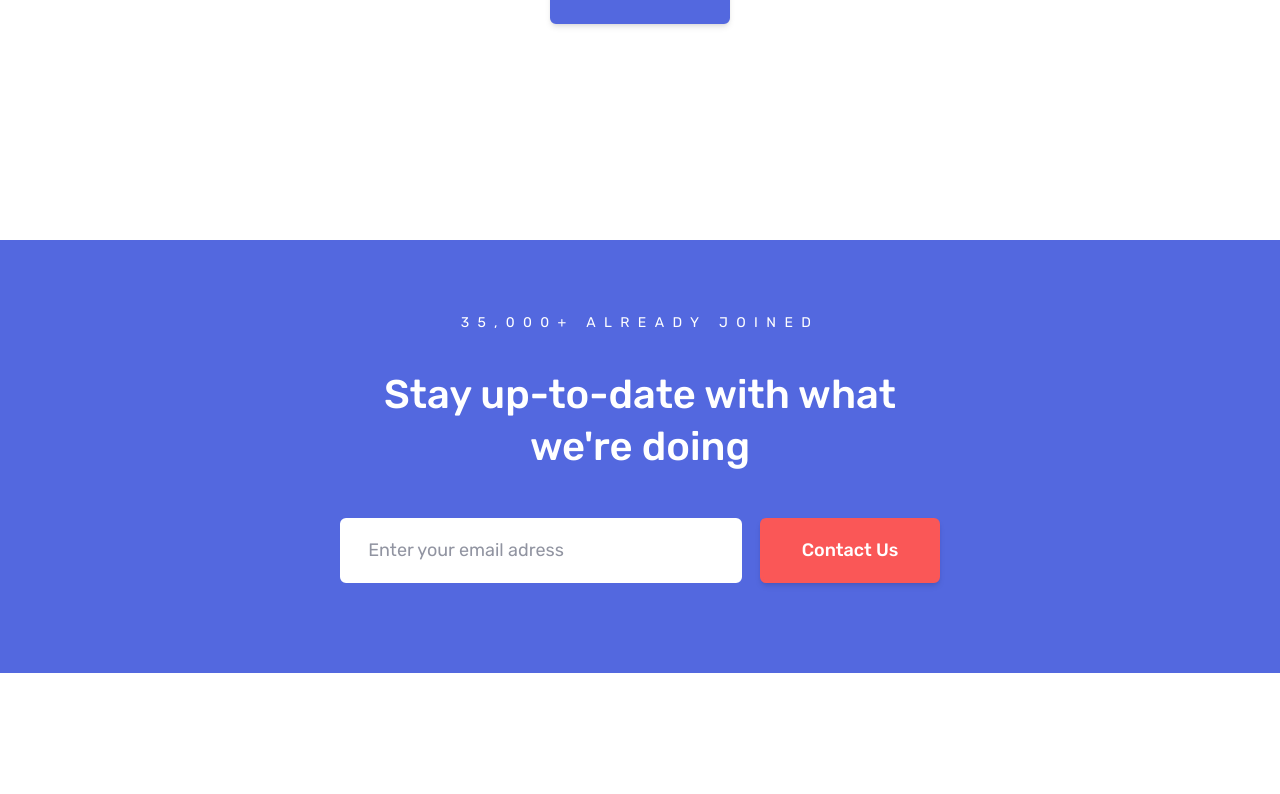
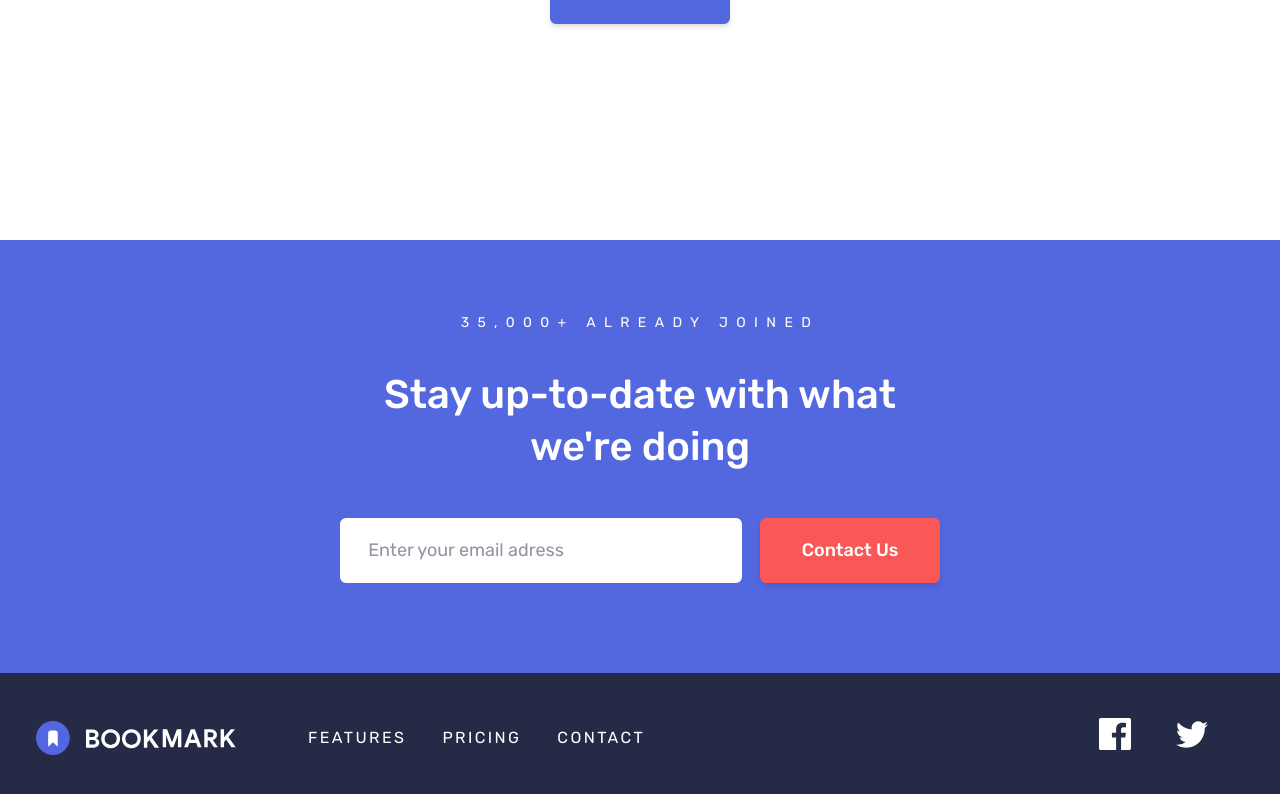
Before and after one commit to rikster-r/bookmark-master, a React (Vite) app: page / in a window 1280 px wide. Shown: the part 3424-4218 px from the top of the page. Before the commit the page ends 4097 px from the top, so only its background shows below. Built offline with nearby package versions, Linux system fonts and the light colour scheme.

Commit message:
Add footer

```diff
--- a/src/App.tsx
+++ b/src/App.tsx
@@ -6,6 +6,7 @@ import FeaturesSection from './components/FeaturesSection';
 import DownloadSection from './components/DownloadSection';
 import FAQSection from './components/FAQSection';
 import ContactSection from './components/ContactSection';
+import Footer from './components/Footer';
 
 function App() {
   return (
@@ -16,6 +17,7 @@ function App() {
       <DownloadSection />
       <FAQSection />
       <ContactSection />
+      <Footer />
     </>
   );
 }
--- /dev/null
+++ b/src/components/Footer.tsx
@@ -0,0 +1,38 @@
+import '../styles/footer.css';
+import BookmarkLogo from '../assets/logo-bookmark-white.svg';
+import TwitterIcon from '../assets/icon-twitter.svg';
+import FacebookIcon from '../assets/icon-facebook.svg';
+
+const Footer = () => {
+  return (
+    <footer className="footer">
+      <div className="content">
+        <div className="bookmark-logo-wrapper">
+          <img src={BookmarkLogo} alt="" className="bookmark-logo" />
+        </div>
+        <nav className="section-nav">
+          <a href="#features" className="section-link">
+            Features
+          </a>
+          <a href="#" className="section-link">
+            Pricing
+          </a>
+          <a href="#" className="section-link">
+            Contact
+          </a>
+        </nav>
+
+        <div className="social-media-links">
+          <a href="#">
+            <img src={FacebookIcon} alt="" />
+          </a>
+          <a href="#">
+            <img src={TwitterIcon} alt="" />
+          </a>
+        </div>
+      </div>
+    </footer>
+  );
+};
+
+export default Footer;
--- a/src/styles/contact.css
+++ b/src/styles/contact.css
@@ -6,7 +6,7 @@
   padding: 4rem 0;
 }
 
-.content {
+.section-contact .content {
   max-width: 600px;
   margin: 0 auto;
   display: flex;
@@ -85,6 +85,11 @@
   font-weight: 500;
 }
 
+.section-contact .btn-primary:hover,
+.section-contact .btn-primary:focus-visible {
+  background-color: #fff;
+}
+
 @media (min-width: 768px) {
   .contact-form {
     flex-direction: row;
--- /dev/null
+++ b/src/styles/footer.css
@@ -0,0 +1,66 @@
+.footer {
+  background-color: var(--secondary-blue);
+  display: flex;
+  margin-bottom: 0;
+  align-items: center;
+  padding: 2.5rem 2rem 0 2rem;
+}
+
+.footer .content {
+  margin: 0 auto;
+  display: flex;
+  width: 100%;
+  max-width: 1400px;
+  align-items: center;
+  flex-direction: column;
+}
+
+.footer .bookmark-logo-wrapper {
+  display: flex;
+  align-items: center;
+}
+
+.footer .bookmark-logo {
+  height: auto;
+  margin-bottom: 2rem;
+}
+
+.footer .section-nav {
+  align-items: center;
+  display: flex !important;
+}
+
+.footer .section-link:not(:hover) {
+  color: #fff;
+}
+
+.social-media-links {
+  display: flex;
+  padding: 2.5rem 2rem;
+  gap: 2.5rem;
+  align-items: center;
+}
+
+.social-media-links img {
+  width: 32px;
+  height: auto;
+}
+
+@media (min-width: 1280px) {
+  .footer {
+    padding: 0 2rem;
+  }
+
+  .footer .content {
+    flex-direction: row;
+  }
+
+  .footer .section-nav {
+    margin-right: auto;
+    margin-left: 4rem;
+  }
+
+  .footer .bookmark-logo {
+    margin-bottom: 0;
+  }
+}
--- a/src/styles/header.css
+++ b/src/styles/header.css
@@ -15,7 +15,7 @@
   align-items: center;
 }
 
-.header > .bookmark-logo-wrapper {
+.bookmark-logo-wrapper {
   width: 150px;
 }
 
@@ -66,7 +66,7 @@
 }
 
 @media (min-width: 768px) {
-  .header > .bookmark-logo-wrapper {
+  .bookmark-logo-wrapper {
     width: 200px;
   }
 }
```
Also changed, not shown: src/assets/logo-bookmark-white.svg (added).
